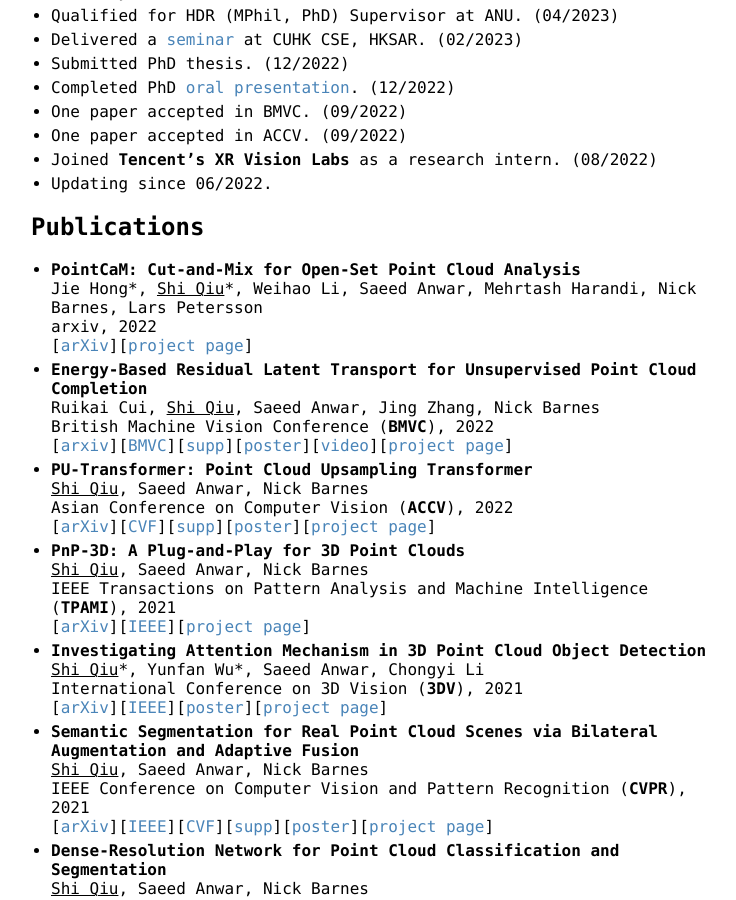
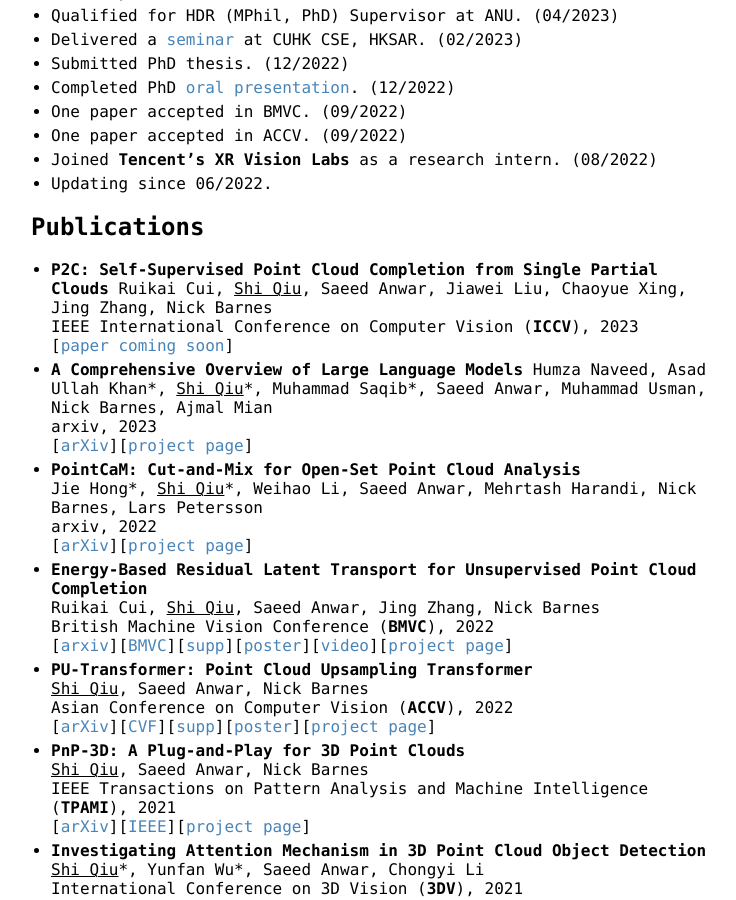
Before and after one commit to ShiQiu0419/ShiQiu0419.github.io, a Jekyll site: the page built from index.md, in a window 1280 px wide and 900 px high, scrolled down 461 px. Shown: the whole window, without its empty margins (259-995 px from the left). Built offline with Jekyll 4.4.1, drawn with Linux system fonts in a browser that asks for light colours; our own code applies the rules of GitHub Pages for plain Markdown files.

Commit message:
Update index.md

```diff
--- a/index.md
+++ b/index.md
@@ -22,6 +22,14 @@ I will be joining the Department of Computer Science and Engineering at The Chin
 * Updating since 06/2022.
 
 ## Publications
+* **P2C: Self-Supervised Point Cloud Completion from Single Partial Clouds**
+Ruikai Cui, <ins>Shi Qiu</ins>, Saeed Anwar, Jiawei Liu, Chaoyue Xing, Jing Zhang, Nick Barnes
+IEEE International Conference on Computer Vision (**ICCV**), 2023
+[[paper coming soon](https://shiqiu0419.github.io/)]
+* **A Comprehensive Overview of Large Language Models**
+Humza Naveed, Asad Ullah Khan\*, <ins>Shi Qiu</ins>\*, Muhammad Saqib\*, Saeed Anwar, Muhammad Usman, Nick Barnes, Ajmal Mian
+arxiv, 2023
+[[arXiv](https://arxiv.org/abs/2307.06435)][[project page](https://github.com/humza909/LLM_Survey)]
 * **PointCaM: Cut-and-Mix for Open-Set Point Cloud Analysis**
 Jie Hong\*, <ins>Shi Qiu</ins>\*, Weihao Li, Saeed Anwar, Mehrtash Harandi, Nick Barnes, Lars Petersson
 arxiv, 2022
```
